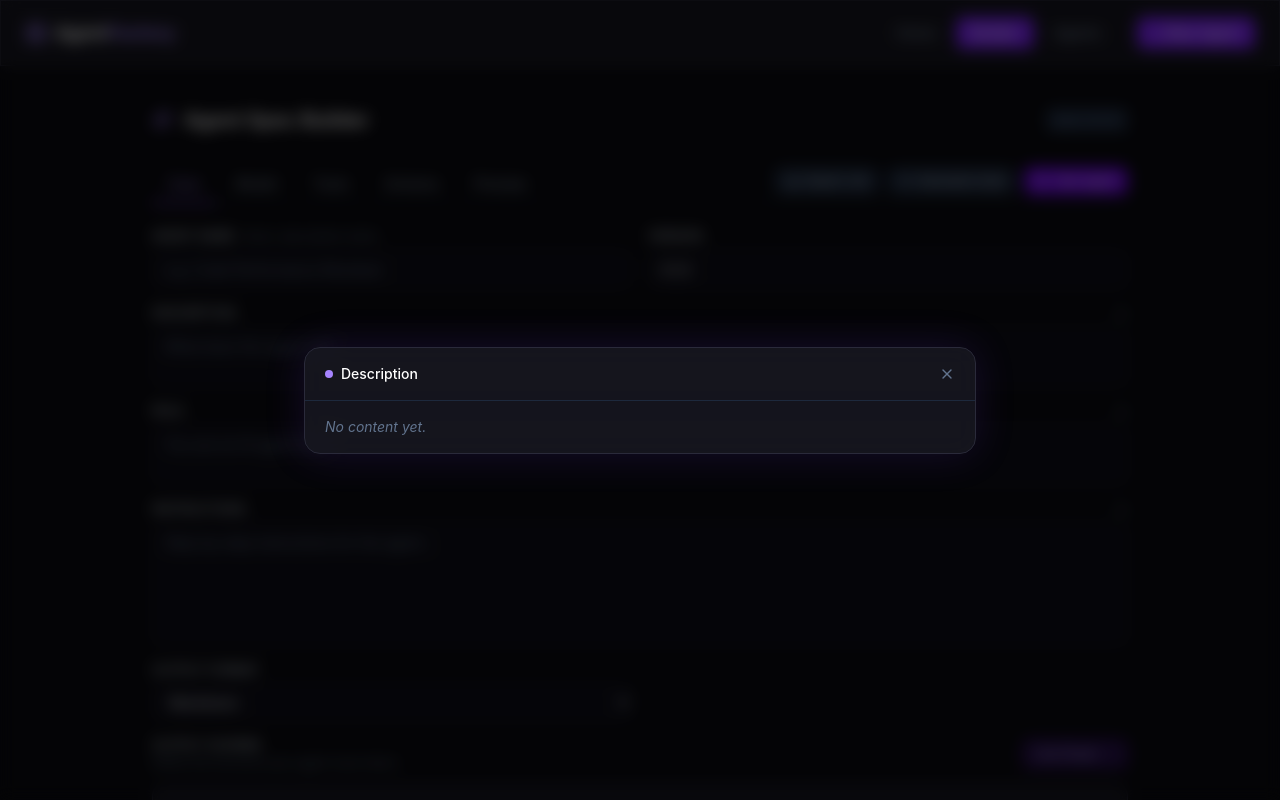
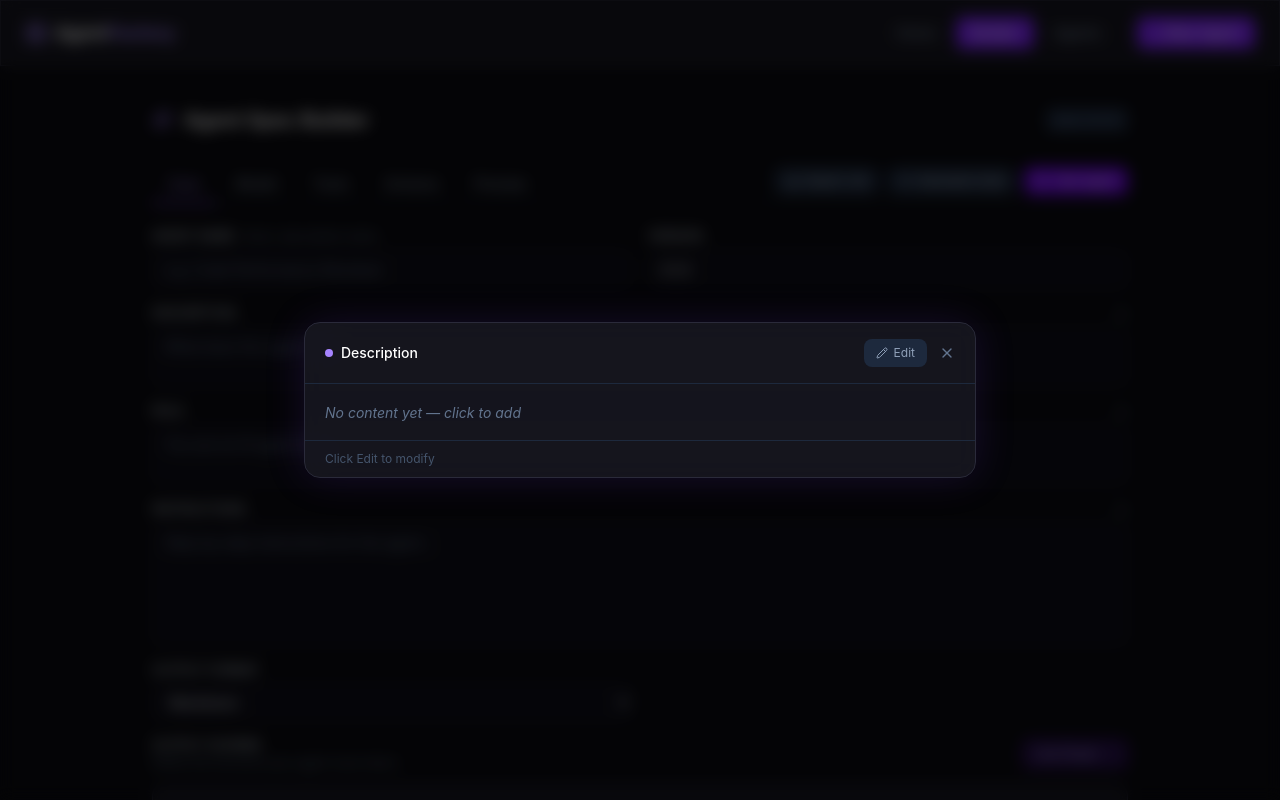
Before and after one commit to RukshanRanasinghe2000/AgentFactory, a Next.js app in the folder frontend/: page /builder in a window 1280 px wide. Both pictures are taken after a click on the button 1121 px from the left and 313 px from the top of the page. Shown: the top 800 px of the page. Built offline with nearby package versions, Linux system fonts and the light colour scheme.

Commit message:
feat: give edit access to the popups

```diff
--- a/frontend/components/PreviewPopup.tsx
+++ b/frontend/components/PreviewPopup.tsx
@@ -1,34 +1,72 @@
 "use client";
-import { useEffect } from "react";
-import { X } from "lucide-react";
+import { useEffect, useState, useRef } from "react";
+import { X, Pencil, Check, RotateCcw } from "lucide-react";
 
 interface Props {
   label: string;
   content: string;
   onClose: () => void;
+  onSave: (value: string) => void;
 }
 
-export default function PreviewPopup({ label, content, onClose }: Props) {
-  // Close on Escape
+export default function PreviewPopup({ label, content, onClose, onSave }: Props) {
+  const [editing, setEditing] = useState(false);
+  const [draft, setDraft] = useState(content);
+  const textareaRef = useRef<HTMLTextAreaElement>(null);
+
+  // Sync if parent content changes while popup is open (non-editing)
+  useEffect(() => {
+    if (!editing) setDraft(content);
+  }, [content, editing]);
+
+  // Focus textarea when entering edit mode
+  useEffect(() => {
+    if (editing) {
+      textareaRef.current?.focus();
+      // Move cursor to end
+      const len = textareaRef.current?.value.length ?? 0;
+      textareaRef.current?.setSelectionRange(len, len);
+    }
+  }, [editing]);
+
+  // Escape: cancel edit or close
   useEffect(() => {
     function onKey(e: KeyboardEvent) {
-      if (e.key === "Escape") onClose();
+      if (e.key === "Escape") {
+        if (editing) {
+          cancelEdit();
+        } else {
+          onClose();
+        }
+      }
     }
     window.addEventListener("keydown", onKey);
     return () => window.removeEventListener("keydown", onKey);
-  }, [onClose]);
+  }, [editing, onClose]);
+
+  function cancelEdit() {
+    setDraft(content);
+    setEditing(false);
+  }
+
+  function save() {
+    onSave(draft);
+    setEditing(false);
+  }
+
+  const hasChanges = draft !== content;
 
   return (
     <div
       className="fixed inset-0 z-50 flex items-center justify-center p-4"
-      onClick={onClose}
+      onClick={() => { if (!editing) onClose(); }}
     >
       {/* Backdrop */}
       <div className="absolute inset-0 bg-black/60 backdrop-blur-sm" />
 
       {/* Modal */}
       <div
-        className="relative glass glow rounded-2xl w-full max-w-2xl max-h-[80vh] flex flex-col shadow-2xl"
+        className="relative glass glow rounded-2xl w-full max-w-2xl max-h-[82vh] flex flex-col shadow-2xl"
         onClick={(e) => e.stopPropagation()}
       >
         {/* Header */}
@@ -36,23 +74,78 @@ export default function PreviewPopup({ label, content, onClose }: Props) {
           <div className="flex items-center gap-2">
             <span className="w-2 h-2 rounded-full bg-violet-400" />
             <p className="text-sm font-medium text-white">{label}</p>
+            {editing && (
+              <span className="text-xs text-violet-400 bg-violet-900/40 px-2 py-0.5 rounded-full border border-violet-700/40">
+                editing
+              </span>
+            )}
           </div>
-          <button
-            onClick={onClose}
-            className="text-slate-500 hover:text-white transition-colors"
-          >
-            <X size={16} />
-          </button>
+
+          <div className="flex items-center gap-2">
+            {editing ? (
+              <>
+                <button
+                  onClick={cancelEdit}
+                  className="flex items-center gap-1.5 px-3 py-1.5 rounded-lg text-xs text-slate-400 hover:text-white bg-slate-800 hover:bg-slate-700 transition-colors"
+                >
+                  <RotateCcw size={12} /> Cancel
+                </button>
+                <button
+                  onClick={save}
+                  disabled={!hasChanges}
+                  className="flex items-center gap-1.5 px-3 py-1.5 rounded-lg text-xs bg-violet-600 hover:bg-violet-500 disabled:opacity-40 disabled:cursor-not-allowed text-white transition-colors"
+                >
+                  <Check size={12} /> Save
+                </button>
+              </>
+            ) : (
+              <button
+                onClick={() => setEditing(true)}
+                className="flex items-center gap-1.5 px-3 py-1.5 rounded-lg text-xs text-slate-400 hover:text-white bg-slate-800 hover:bg-slate-700 transition-colors"
+              >
+                <Pencil size={12} /> Edit
+              </button>
+            )}
+            <button
+              onClick={onClose}
+              className="text-slate-500 hover:text-white transition-colors ml-1"
+            >
+              <X size={16} />
+            </button>
+          </div>
         </div>
 
         {/* Content */}
         <div className="overflow-y-auto px-5 py-4 flex-1">
-          {content.trim() ? (
+          {editing ? (
+            <textarea
+              ref={textareaRef}
+              value={draft}
+              onChange={(e) => setDraft(e.target.value)}
+              className="w-full h-full min-h-64 bg-transparent text-sm text-slate-200 leading-relaxed outline-none resize-none placeholder-slate-600 font-sans"
+              placeholder={`Enter ${label.toLowerCase()}...`}
+            />
+          ) : draft.trim() ? (
             <pre className="text-sm text-slate-300 whitespace-pre-wrap leading-relaxed font-sans">
-              {content}
+              {draft}
             </pre>
           ) : (
-            <p className="text-sm text-slate-500 italic">No content yet.</p>
+            <button
+              onClick={() => setEditing(true)}
+              className="text-sm text-slate-500 italic hover:text-slate-400 transition-colors"
+            >
+              No content yet — click to add
+            </button>
+          )}
+        </div>
+
+        {/* Footer hint */}
+        <div className="px-5 py-2.5 border-t border-slate-800 flex items-center justify-between">
+          <p className="text-xs text-slate-600">
+            {editing ? "Esc to cancel · changes apply to the spec" : "Click Edit to modify"}
+          </p>
+          {editing && hasChanges && (
+            <p className="text-xs text-amber-400">Unsaved changes</p>
           )}
         </div>
       </div>
--- a/frontend/components/SpecEditor.tsx
+++ b/frontend/components/SpecEditor.tsx
@@ -337,6 +337,17 @@ export default function SpecEditor({ spec, onChange }: Props) {
           label={popup.label}
           content={popup.content}
           onClose={() => setPopup(null)}
+          onSave={(value) => {
+            const keyMap: Record<string, keyof AgentSpec> = {
+              Description: "description",
+              Role: "role",
+              Instructions: "instructions",
+              Enforcement: "enforcement",
+            };
+            const k = keyMap[popup.label];
+            if (k) set(k, value as AgentSpec[typeof k]);
+            setPopup({ ...popup, content: value });
+          }}
         />
       )}
     </div>
```
